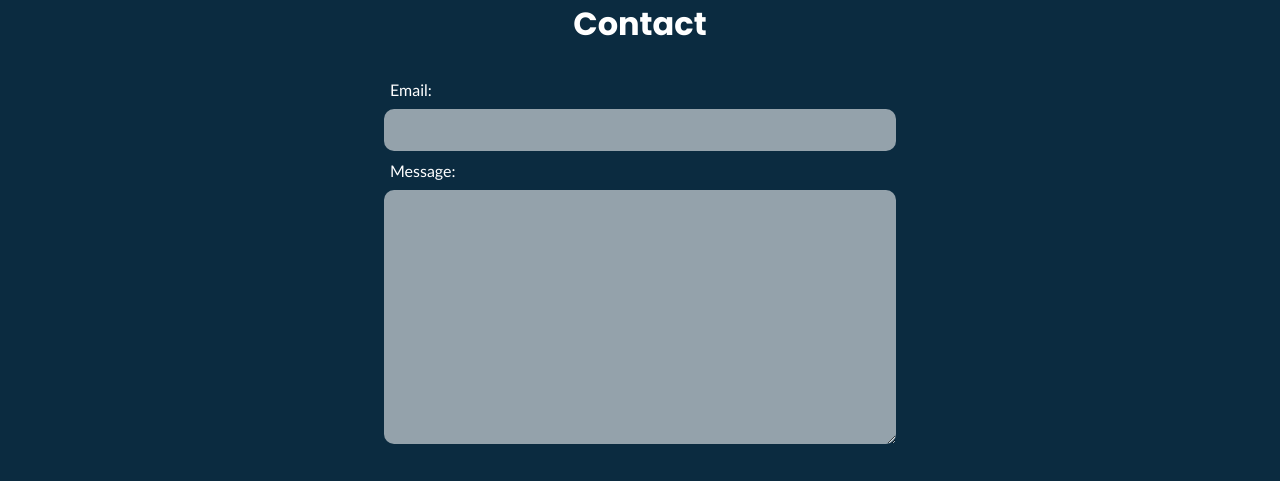
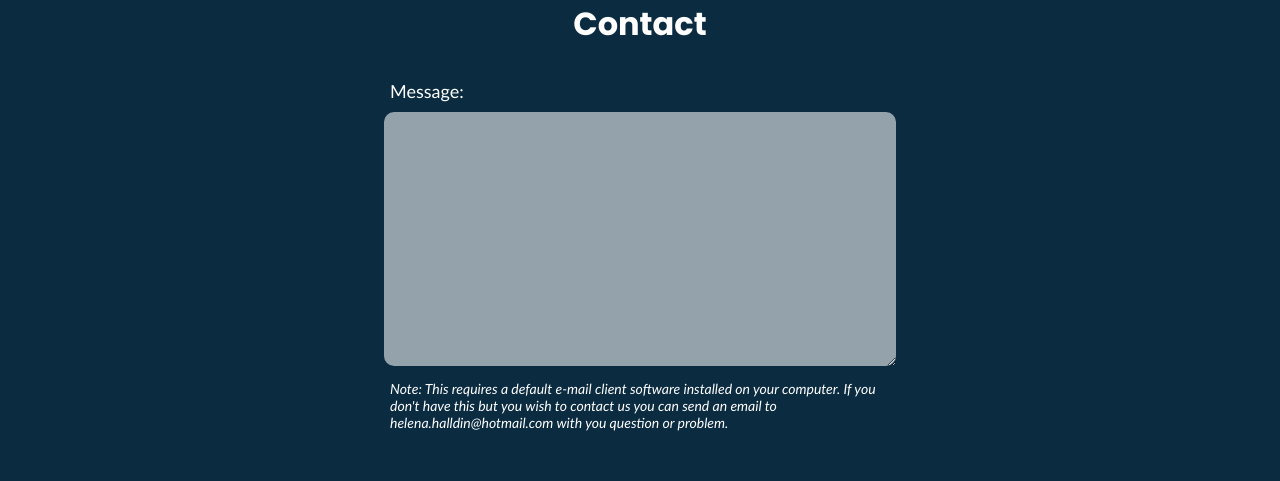
Before and after one commit to Paefax/paefax-language-app, a Vue app: page /contact in a window 1280 px wide. Shown: the part 238-719 px from the top of the page. Built offline with nearby package versions, Linux system fonts and the light colour scheme.

Commit message:
Remove email input and add information text

```diff
--- a/src/views/ContactView.vue
+++ b/src/views/ContactView.vue
@@ -2,10 +2,13 @@
   <main>
     <h1>Contact</h1>
     <div id="contact-form">
-      <label for="email">Email:</label>
-      <input type="email" id="email" name="email" v-model="email" />
       <label for="message">Message:</label>
       <textarea id="message" name="message" v-model="message"></textarea>
+      <p id="information">
+        Note: This requires a default e-mail client software installed on your
+        computer. If you don't have this but you wish to contact us you can send
+        an email to helena.halldin@hotmail.com with you question or problem.
+      </p>
       <button @click="sendMail" id="contact-btn">SUBMIT</button>
     </div>
   </main>
@@ -43,7 +46,6 @@ main {
   align-items: center;
 }
 
-#email,
 #message,
 #contact-btn {
   width: 100%;
@@ -74,6 +76,10 @@ textarea {
   font-size: large;
   padding-left: 10px;
 }
+#information {
+  font-size: 12px;
+  font-style: italic;
+}
 
 @media only screen and (min-width: 769px) {
   #contact-form {
@@ -83,5 +89,12 @@ textarea {
   #message {
     height: 250px;
   }
+  #contact-form label {
+    font-size: large;
+  }
+  #information {
+    font-size: 14px;
+    font-style: italic;
+  }
 }
 </style>
```
